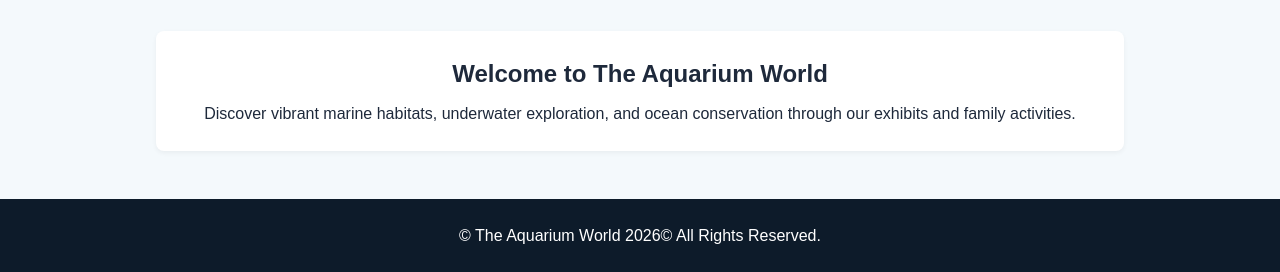
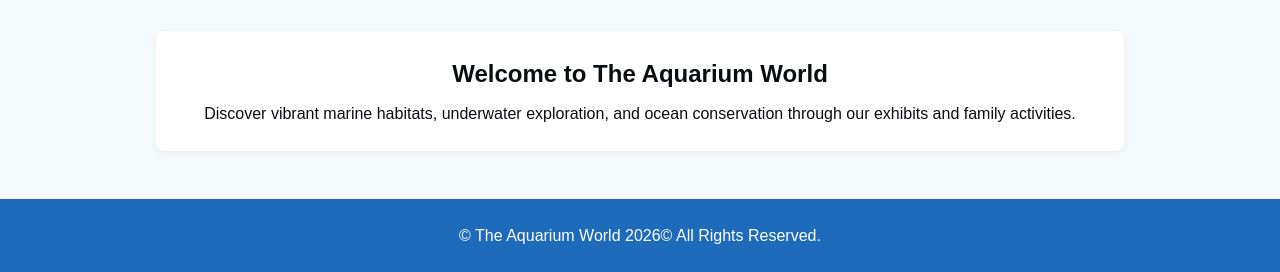
Before and after one commit to cassiomariano/10436915, a Node server app: page / in a window 1280 px wide. Shown: the part 581-853 px from the top of the page. Run offline with Node 20, Linux system fonts and the light colour scheme; some libraries are stand-ins or nearby versions.

Commit message:
Font collour and banner picture

```diff
--- a/public/css/style.css
+++ b/public/css/style.css
@@ -1,9 +1,9 @@
 :root {
   --primary-blue: #028cd1;
-  --dark-navy: #0d1b2a;
+  --dark-navy: #1e6bbc;
   --accent-yellow: #fdd835;
   --bg-light: #f4f9fc;
-  --text-dark: #1e293b;
+  --text-dark: #0a0d12;
 }
 
 * { box-sizing: border-box; margin: 0; padding: 0; }
--- a/views/index.ejs
+++ b/views/index.ejs
@@ -1,7 +1,7 @@
 <%- include('partials/header') %>
 
 <div class="hero-container">
-  <img src="/images/hero-banner.jpg" alt="Explore the Sea hero banner" class="hero-image">
+  <img src="/images/hero-banner.jpeg" alt="Explore the Sea banner" class="hero-image">
 </div>
 
 <main>
```
